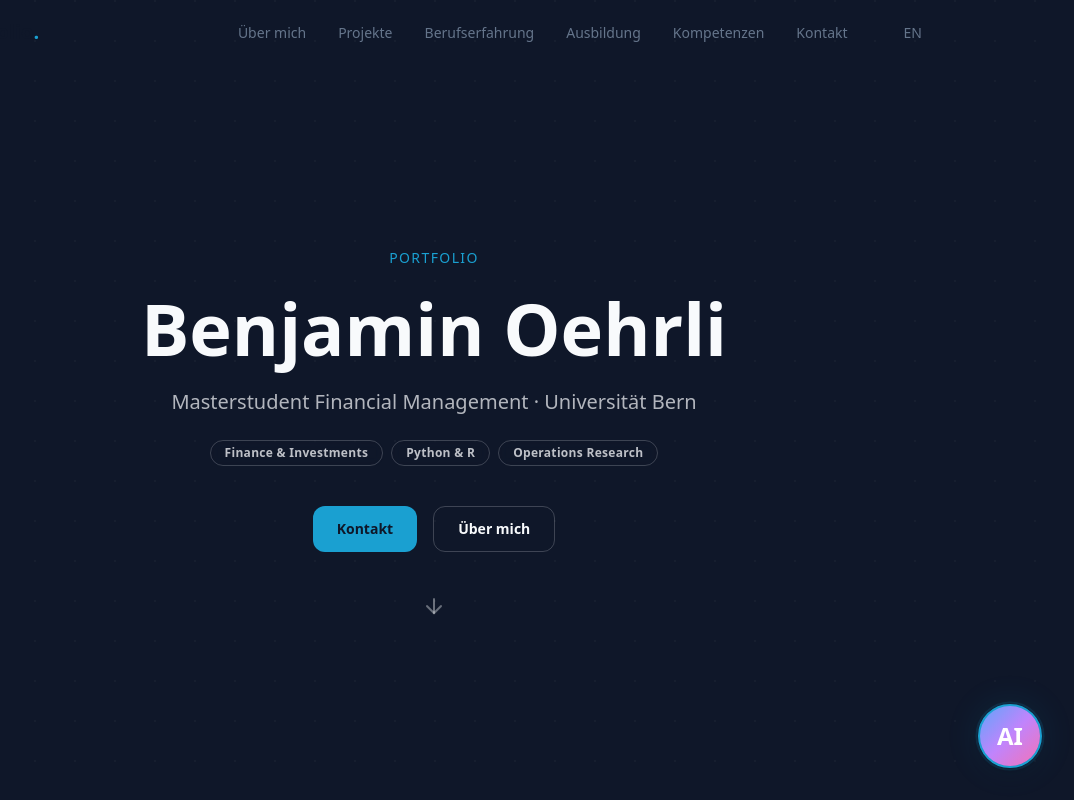
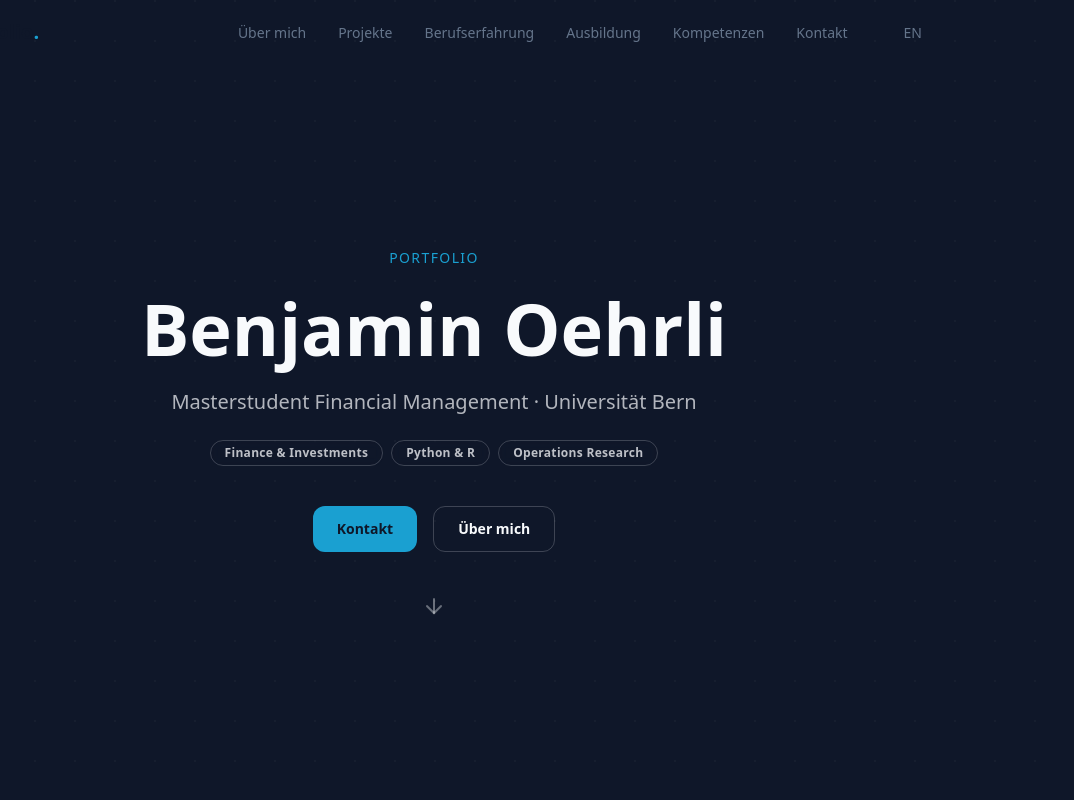
Before and after one commit to fugu360/website, a React (Vite) app: page / in a window 1280 px wide. Shown: the top 800 px of the page, without its empty margins (206-1280 px from the left). Built offline with nearby package versions, Linux system fonts and the light colour scheme; the HTML template or start-up script is replaced by a standard one.

Commit message:
Remove AIAssistant component from frontend

```diff
--- a/src/App.tsx
+++ b/src/App.tsx
@@ -8,7 +8,7 @@
 import NotFound from "./pages/NotFound";
 import ProjectDetail from "./pages/ProjectDetail";
 import { LanguageProvider } from "@/lib/i18n";
-import AIAssistant from "@/components/AIAssistant";
+
 const queryClient = new QueryClient();
 const RETURN_TO_PROJECTS_KEY = "return-to-projects";
 
@@ -109,7 +109,6 @@
       <BrowserRouter>
         <LanguageProvider>
           <ScrollToTop />
-          <AIAssistant />
           <Routes>
             <Route path="/" element={<Index />} />
             <Route path="/en" element={<Index />} />
```
